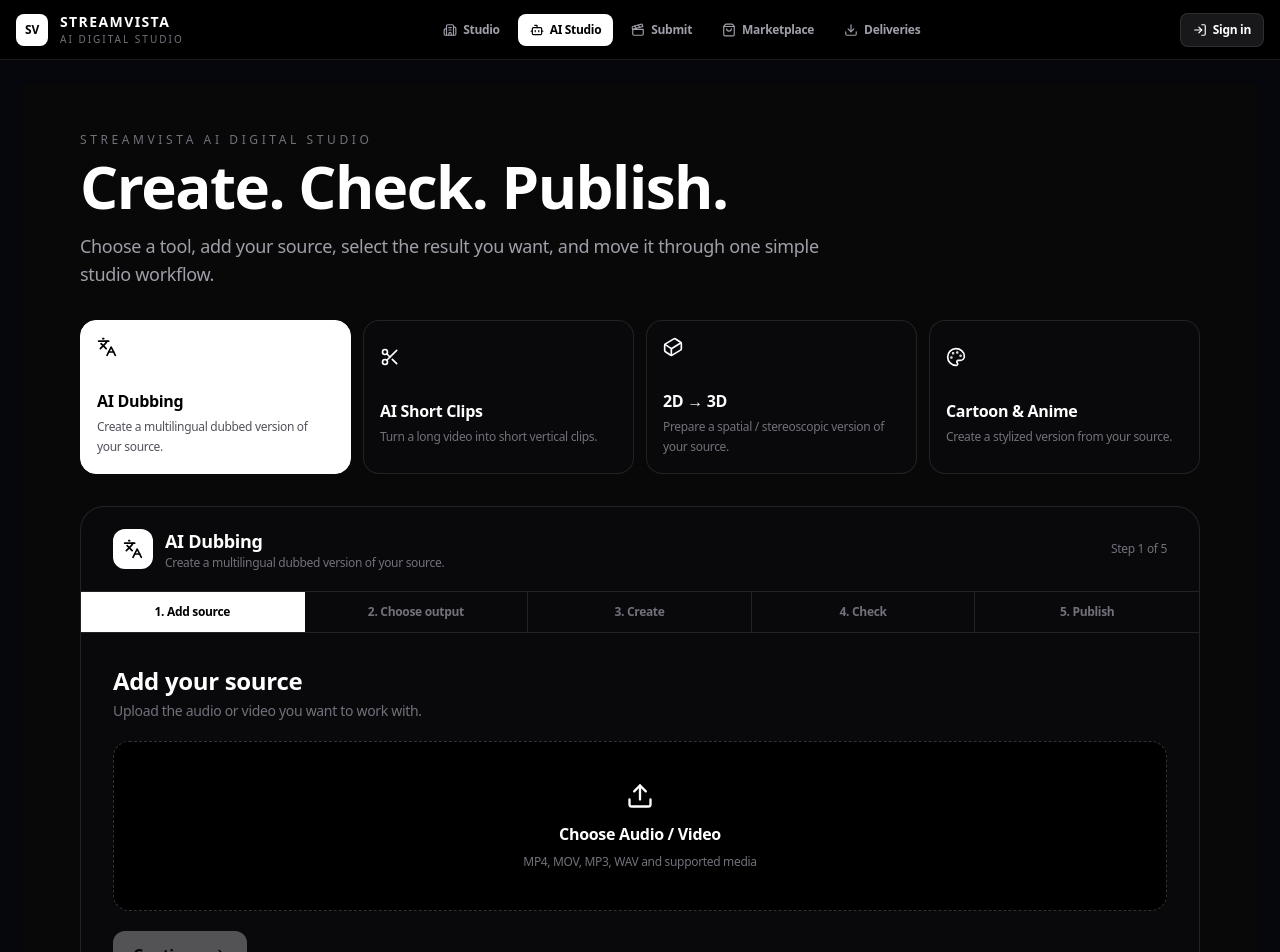
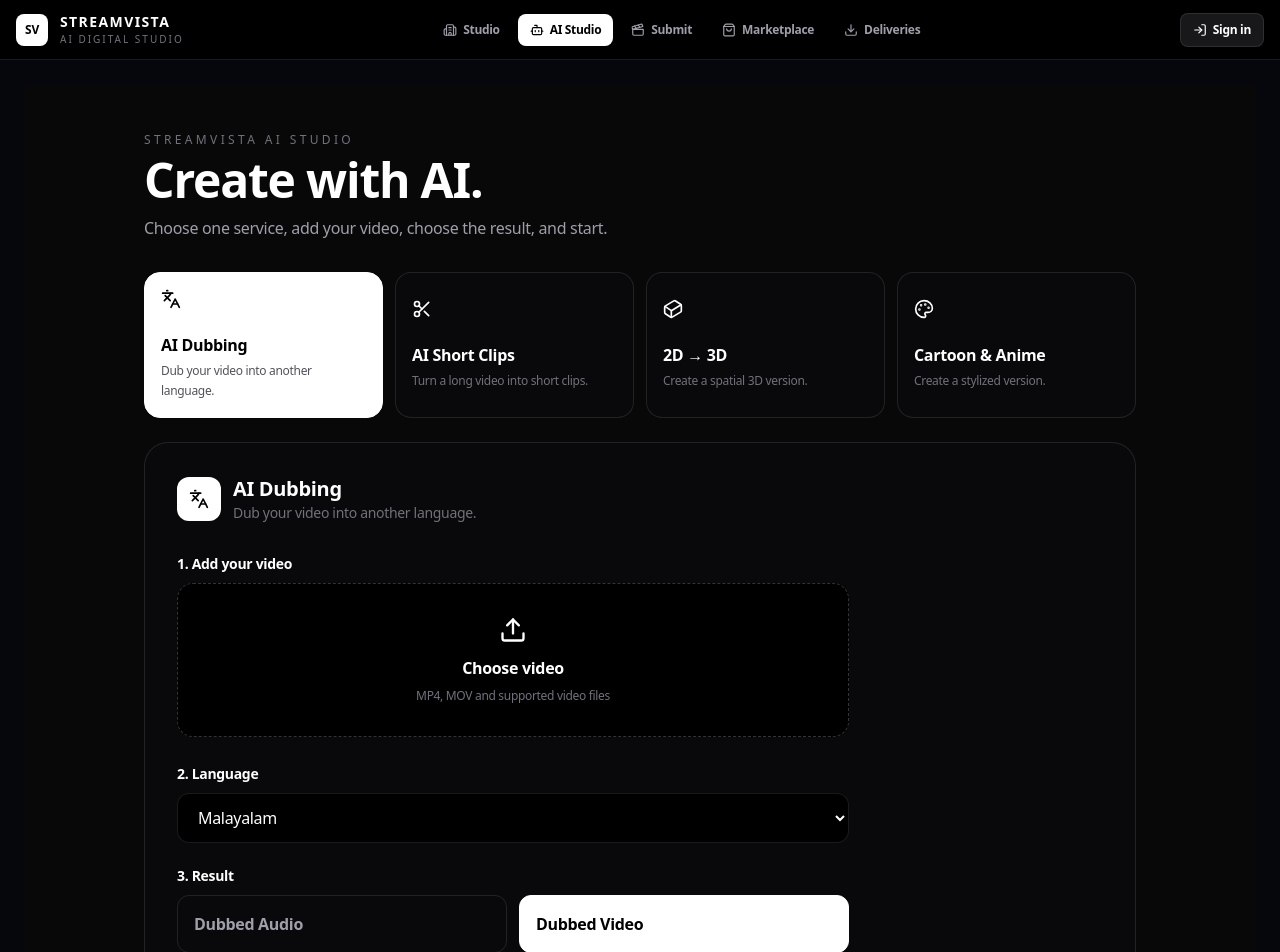
Before and after one commit to abijithasokan1992/Antigravity-Live, a Next.js app in the folder frontend-next/: page /ai-studio in a window 1280 px wide. Shown: the top 952 px of the page. Built offline with nearby package versions, Linux system fonts and the light colour scheme.

Commit message:
refactor: simplify AI Studio end-user flow

```diff
--- a/frontend-next/src/app/ai-studio/page.tsx
+++ b/frontend-next/src/app/ai-studio/page.tsx
@@ -1,15 +1,15 @@
 'use client';
 
 import { useState } from 'react';
-import { Upload, Film, Languages, Cuboid, Palette, Scissors, CheckCircle2, ArrowRight } from 'lucide-react';
+import { Upload, Languages, Cuboid, Palette, Scissors, ArrowRight } from 'lucide-react';
 
 type Tool = 'dubbing' | 'clipper' | 'stereoscopic_3d' | 'cartoon';
 
-const tools: { id: Tool; title: string; description: string; icon: typeof Film }[] = [
-  { id: 'dubbing', title: 'AI Dubbing', description: 'Create a multilingual dubbed version of your source.', icon: Languages },
-  { id: 'clipper', title: 'AI Short Clips', description: 'Turn a long video into short vertical clips.', icon: Scissors },
-  { id: 'stereoscopic_3d', title: '2D → 3D', description: 'Prepare a spatial / stereoscopic version of your source.', icon: Cuboid },
-  { id: 'cartoon', title: 'Cartoon & Anime', description: 'Create a stylized version from your source.', icon: Palette },
+const tools = [
+  { id: 'dubbing' as Tool, title: 'AI Dubbing', icon: Languages, description: 'Dub your video into another language.' },
+  { id: 'clipper' as Tool, title: 'AI Short Clips', icon: Scissors, description: 'Turn a long video into short clips.' },
+  { id: 'stereoscopic_3d' as Tool, title: '2D → 3D', icon: Cuboid, description: 'Create a spatial 3D version.' },
+  { id: 'cartoon' as Tool, title: 'Cartoon & Anime', icon: Palette, description: 'Create a stylized version.' },
 ];
 
 export default function AIStudioPage() {
@@ -17,26 +17,27 @@
   const [sourceName, setSourceName] = useState('');
   const [targetLanguage, setTargetLanguage] = useState('Malayalam');
   const [output, setOutput] = useState<'audio' | 'video'>('video');
-  const [step, setStep] = useState(1);
+  const [started, setStarted] = useState(false);
 
   const selected = tools.find((item) => item.id === tool)!;
   const Icon = selected.icon;
 
   const chooseTool = (id: Tool) => {
     setTool(id);
-    setStep(1);
+    setSourceName('');
+    setStarted(false);
   };
 
   return (
     <main className="min-h-[calc(100vh-80px)] bg-[#080808] text-white">
-      <div className="max-w-6xl mx-auto px-4 py-8 md:py-12 space-y-8">
-        <header className="max-w-3xl">
-          <p className="text-xs uppercase tracking-[0.3em] text-zinc-500">StreamVista AI Digital Studio</p>
-          <h1 className="mt-2 text-4xl md:text-6xl font-black tracking-tight">Create. Check. Publish.</h1>
-          <p className="mt-4 text-zinc-400 text-base md:text-lg">Choose a tool, add your source, select the result you want, and move it through one simple studio workflow.</p>
+      <div className="max-w-5xl mx-auto px-4 py-8 md:py-12">
+        <header className="max-w-2xl mb-8">
+          <p className="text-xs uppercase tracking-[0.28em] text-zinc-500">StreamVista AI Studio</p>
+          <h1 className="mt-2 text-4xl md:text-5xl font-black tracking-tight">Create with AI.</h1>
+          <p className="mt-3 text-zinc-400">Choose one service, add your video, choose the result, and start.</p>
         </header>
 
-        <section className="grid grid-cols-2 lg:grid-cols-4 gap-3">
+        <section className="grid grid-cols-2 lg:grid-cols-4 gap-3 mb-6">
           {tools.map((item) => {
             const ToolIcon = item.icon;
             const active = tool === item.id;
@@ -46,7 +47,7 @@
                 onClick={() => chooseTool(item.id)}
                 className={`text-left rounded-2xl border p-4 transition ${active ? 'bg-white text-black border-white' : 'bg-zinc-950 text-white border-white/10 hover:border-white/30'}`}
               >
-                <ToolIcon className="h-5 w-5 mb-8" />
+                <ToolIcon className="h-5 w-5 mb-6" />
                 <div className="font-bold">{item.title}</div>
                 <div className={`mt-1 text-xs leading-5 ${active ? 'text-zinc-600' : 'text-zinc-500'}`}>{item.description}</div>
               </button>
@@ -54,81 +55,76 @@
           })}
         </section>
 
-        <section className="rounded-3xl border border-white/10 bg-zinc-950 overflow-hidden">
-          <div className="px-5 py-4 md:px-8 md:py-5 border-b border-white/10 flex items-center justify-between gap-4">
-            <div className="flex items-center gap-3">
-              <div className="h-10 w-10 rounded-xl bg-white text-black flex items-center justify-center"><Icon className="h-5 w-5" /></div>
+        <section className="rounded-3xl border border-white/10 bg-zinc-950 p-5 md:p-8">
+          <div className="flex items-center gap-3 mb-7">
+            <div className="h-11 w-11 rounded-xl bg-white text-black flex items-center justify-center"><Icon className="h-5 w-5" /></div>
             <div>
-                <h2 className="font-bold text-lg">{selected.title}</h2>
-                <p className="text-xs text-zinc-500">{selected.description}</p>
+              <h2 className="font-bold text-xl">{selected.title}</h2>
+              <p className="text-sm text-zinc-500">{selected.description}</p>
             </div>
           </div>
-            <div className="text-xs text-zinc-500">Step {step} of 5</div>
+
+          {!started ? (
+            <div className="space-y-6 max-w-2xl">
+              <div>
+                <label className="text-sm font-bold">1. Add your video</label>
+                <label className="mt-2 block rounded-2xl border border-dashed border-white/20 bg-black p-8 text-center cursor-pointer hover:border-white/50 transition">
+                  <Upload className="h-7 w-7 mx-auto mb-3" />
+                  <span className="font-bold">Choose video</span>
+                  <span className="block text-xs text-zinc-500 mt-2">MP4, MOV and supported video files</span>
+                  <input type="file" accept="video/*" className="hidden" onChange={(e) => setSourceName(e.target.files?.[0]?.name || '')} />
+                </label>
+                {sourceName && <div className="mt-2 text-sm text-zinc-300">Selected: <strong>{sourceName}</strong></div>}
               </div>
 
-          <div className="grid md:grid-cols-5 border-b border-white/10">
-            {['Add source', 'Choose output', 'Create', 'Check', 'Publish'].map((label, index) => (
-              <button key={label} onClick={() => setStep(index + 1)} className={`px-4 py-3 text-xs font-bold border-r border-white/10 last:border-r-0 ${step === index + 1 ? 'bg-white text-black' : 'text-zinc-500'}`}>
-                {index + 1}. {label}
-              </button>
-            ))}
-          </div>
-
-          <div className="p-5 md:p-8 min-h-[300px]">
-            {step === 1 && (
+              {tool === 'dubbing' && (
                 <div className="space-y-5">
                   <div>
-                  <h3 className="text-2xl font-bold">Add your source</h3>
-                  <p className="text-sm text-zinc-500 mt-1">Upload the audio or video you want to work with.</p>
+                    <label className="text-sm font-bold">2. Language</label>
+                    <select value={targetLanguage} onChange={(e) => setTargetLanguage(e.target.value)} className="mt-2 w-full rounded-xl bg-black border border-white/10 px-4 py-3 text-white">
+                      <option>Malayalam</option><option>English</option><option>Hindi</option><option>Tamil</option><option>Telugu</option>
+                    </select>
                   </div>
-                <label className="block rounded-2xl border border-dashed border-white/20 bg-black p-10 text-center cursor-pointer hover:border-white/50 transition">
-                  <Upload className="h-7 w-7 mx-auto mb-3" />
-                  <span className="font-bold">Choose Audio / Video</span>
-                  <span className="block text-xs text-zinc-500 mt-2">MP4, MOV, MP3, WAV and supported media</span>
-                  <input type="file" accept="audio/*,video/*" className="hidden" onChange={(e) => setSourceName(e.target.files?.[0]?.name || '')} />
-                </label>
-                {sourceName && <div className="text-sm text-zinc-300">Selected: <strong>{sourceName}</strong></div>}
-                <button onClick={() => setStep(2)} disabled={!sourceName} className="px-5 py-3 rounded-xl bg-white text-black font-bold disabled:opacity-30 inline-flex items-center gap-2">Continue <ArrowRight className="h-4 w-4" /></button>
+                  <div>
+                    <label className="text-sm font-bold">3. Result</label>
+                    <div className="grid grid-cols-2 gap-3 mt-2">
+                      <button onClick={() => setOutput('audio')} className={`rounded-xl border p-4 text-left font-bold ${output === 'audio' ? 'bg-white text-black border-white' : 'border-white/10 text-zinc-400'}`}>Dubbed Audio</button>
+                      <button onClick={() => setOutput('video')} className={`rounded-xl border p-4 text-left font-bold ${output === 'video' ? 'bg-white text-black border-white' : 'border-white/10 text-zinc-400'}`}>Dubbed Video</button>
+                    </div>
+                  </div>
                 </div>
               )}
 
-            {step === 2 && (
-              <div className="space-y-6 max-w-xl">
-                <div>
-                  <h3 className="text-2xl font-bold">Choose your output</h3>
-                  <p className="text-sm text-zinc-500 mt-1">Only the options relevant to this tool are shown.</p>
-                </div>
-                {tool === 'dubbing' && (
-                  <>
-                    <label className="block text-sm font-bold">Target language<select value={targetLanguage} onChange={(e) => setTargetLanguage(e.target.value)} className="mt-2 w-full rounded-xl bg-black border border-white/10 px-4 py-3 text-white"><option>Malayalam</option><option>English</option><option>Hindi</option><option>Tamil</option><option>Telugu</option></select></label>
-                    <div><div className="text-sm font-bold mb-2">Output</div><div className="grid grid-cols-2 gap-3">{(['audio', 'video'] as const).map((type) => <button key={type} onClick={() => setOutput(type)} className={`rounded-xl border p-4 text-left font-bold ${output === type ? 'bg-white text-black border-white' : 'border-white/10 text-zinc-400'}`}>{type === 'audio' ? 'Dubbed Audio' : 'Final Dubbed Video'}</button>)}</div></div>
-                  </>
-                )}
-                {tool !== 'dubbing' && <div className="rounded-xl border border-white/10 p-4 text-sm text-zinc-400">Output settings for <strong className="text-white">{selected.title}</strong> will use the existing studio configuration.</div>}
-                <button onClick={() => setStep(3)} className="px-5 py-3 rounded-xl bg-white text-black font-bold inline-flex items-center gap-2">Continue <ArrowRight className="h-4 w-4" /></button>
+              {tool !== 'dubbing' && (
+                <div className="rounded-xl border border-white/10 bg-black p-4 text-sm text-zinc-400">
+                  The studio will use the standard settings for <strong className="text-white">{selected.title}</strong>.
                 </div>
               )}
 
-            {step === 3 && (
-              <div className="max-w-xl space-y-5">
-                <h3 className="text-2xl font-bold">Create</h3>
-                <div className="rounded-2xl border border-white/10 p-5 bg-black space-y-3 text-sm"><div className="flex justify-between"><span className="text-zinc-500">Source</span><span>{sourceName || 'Selected source'}</span></div>{tool === 'dubbing' && <><div className="flex justify-between"><span className="text-zinc-500">Language</span><span>{targetLanguage}</span></div><div className="flex justify-between"><span className="text-zinc-500">Output</span><span>{output === 'video' ? 'Final Dubbed Video' : 'Dubbed Audio'}</span></div></>}</div>
-                <div className="rounded-xl border border-amber-500/20 bg-amber-500/5 p-4 text-sm text-zinc-400">This step is ready for the existing production AI processing API. No simulated completion is shown.</div>
-                <button disabled className="px-5 py-3 rounded-xl bg-white text-black font-bold opacity-40 cursor-not-allowed">Create with AI</button>
+              <button disabled={!sourceName} onClick={() => setStarted(true)} className="px-6 py-3 rounded-xl bg-white text-black font-bold disabled:opacity-30 inline-flex items-center gap-2">
+                Start <ArrowRight className="h-4 w-4" />
+              </button>
+            </div>
+          ) : (
+            <div className="max-w-2xl space-y-5">
+              <div className="rounded-2xl border border-white/10 bg-black p-5 space-y-3 text-sm">
+                <div className="flex justify-between gap-4"><span className="text-zinc-500">Source</span><span className="text-right">{sourceName}</span></div>
+                {tool === 'dubbing' && <>
+                  <div className="flex justify-between"><span className="text-zinc-500">Language</span><span>{targetLanguage}</span></div>
+                  <div className="flex justify-between"><span className="text-zinc-500">Result</span><span>{output === 'video' ? 'Dubbed Video' : 'Dubbed Audio'}</span></div>
+                </>}
+              </div>
+              <div className="rounded-2xl border border-white/10 p-6 bg-black">
+                <h3 className="text-xl font-bold">Ready to create</h3>
+                <p className="text-sm text-zinc-500 mt-2">Your request is ready for the production AI processing service.</p>
+                <button disabled className="mt-5 px-6 py-3 rounded-xl bg-white text-black font-bold opacity-40">Create with AI</button>
+              </div>
+              <button onClick={() => setStarted(false)} className="text-sm font-bold text-zinc-400 hover:text-white">Change selection</button>
             </div>
           )}
-
-            {step === 4 && (
-              <div className="max-w-xl space-y-5"><h3 className="text-2xl font-bold">View & Check</h3><div className="rounded-2xl border border-white/10 p-8 text-center text-zinc-500">Your generated result will appear here after the real processing job returns a result.</div><button disabled className="px-5 py-3 rounded-xl bg-white text-black font-bold opacity-40">Approve result</button></div>
-            )}
-
-            {step === 5 && (
-              <div className="max-w-xl space-y-5"><h3 className="text-2xl font-bold">Publish</h3><div className="rounded-2xl border border-white/10 p-5 flex gap-3"><CheckCircle2 className="h-5 w-5 text-zinc-500" /><div><div className="font-bold">Ready to publish</div><div className="text-sm text-zinc-500 mt-1">Publishing unlocks after a verified processing result and approval.</div></div></div><button disabled className="px-5 py-3 rounded-xl bg-white text-black font-bold opacity-40">Publish final</button></div>
-            )}
-          </div>
         </section>
 
-        <p className="text-xs text-zinc-600">Powered by Crayons Bridge · StreamVista AI Digital Studio</p>
+        <p className="text-xs text-zinc-600 mt-6">Powered by Crayons Bridge · StreamVista AI Studio</p>
       </div>
     </main>
   );
```
Lines whose indentation alone changed are shown as unchanged.
